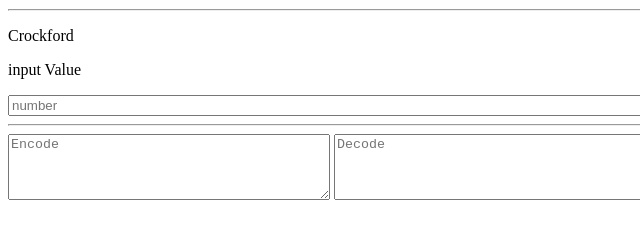
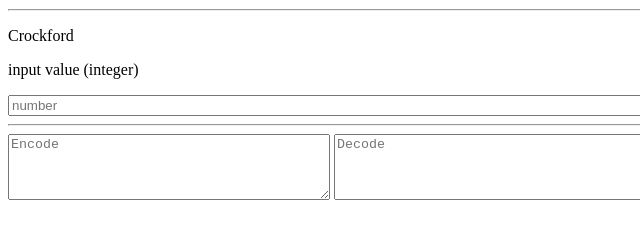
Before and after one commit to niyari/base32-ts, a website: page demo/index.html in a window 1280 px wide. Shown: the part 533-772 px from the top of the page, 0-640 px from the left. Drawn offline with Linux system fonts and the light colour scheme.

Commit message:
Update demo

```diff
--- a/demo/index.html
+++ b/demo/index.html
@@ -45,7 +45,7 @@
     <section>
         <div>
             <p>Crockford</p>
-            <p>input Value <span id="cf_error" style="color: red;"></span></p>
+            <p>input value (integer)<span id="cf_error" style="color: red;"></span></p>
             <input type="tel" style="width: 50%" placeholder="number" id="input_cf">
         </div>
     </section>
```
